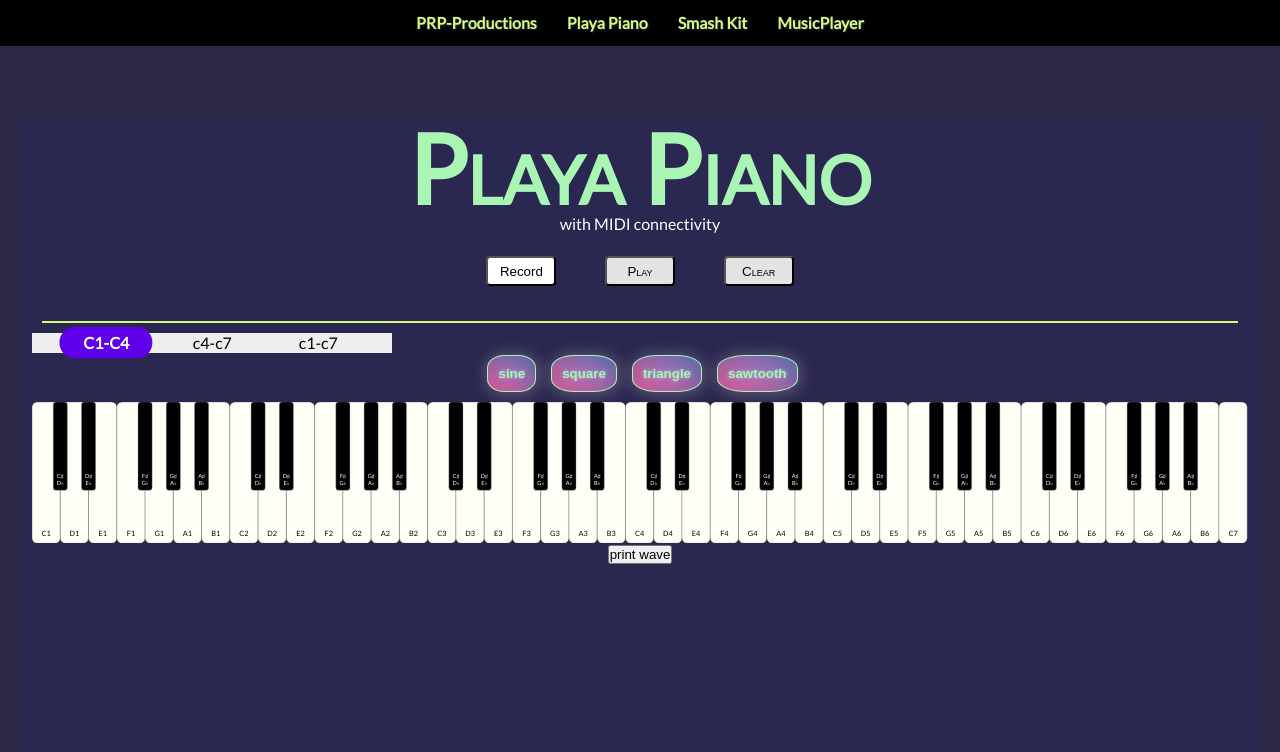
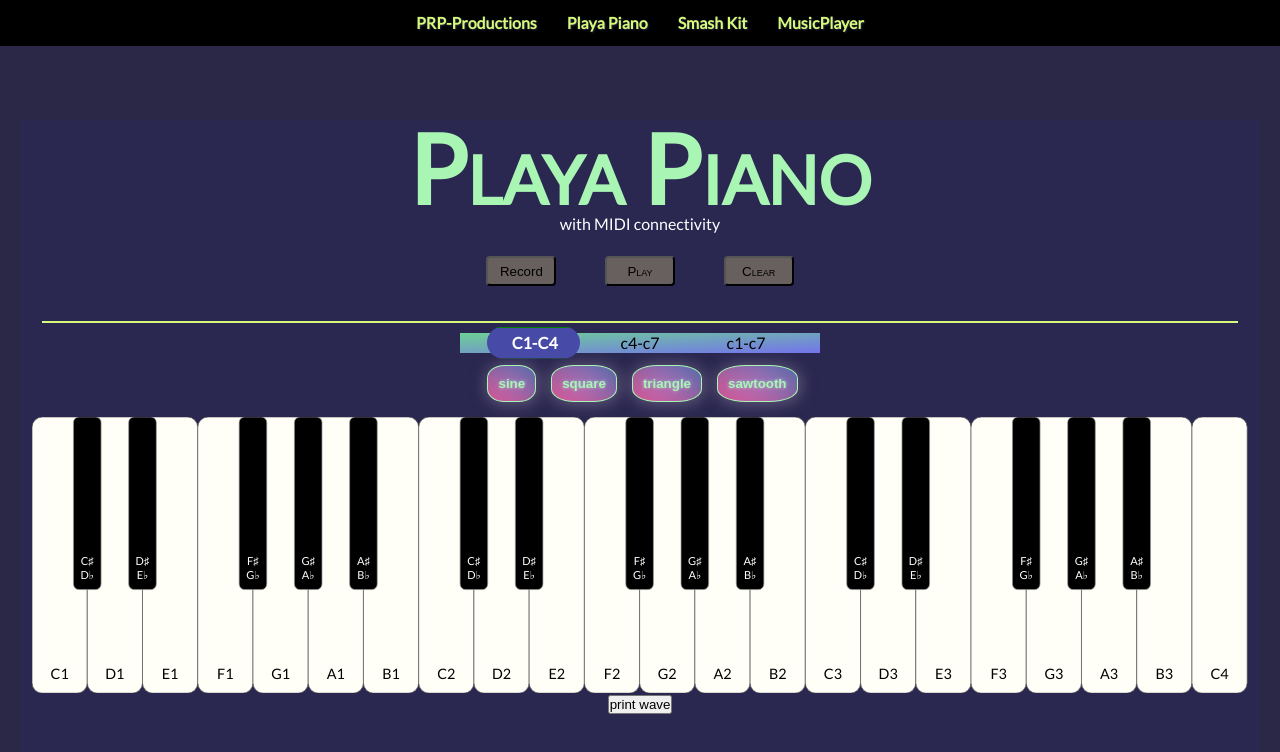
Before and after one commit to prp-productions/prp-productions, a React (Create React App) app: page /midiKeyboard in a window 1280 px wide. Shown: the top 752 px of the page. Built offline with nearby package versions, Linux system fonts and the light colour scheme.

Commit message:
buttons aligned. further styling

```diff
--- a/src/components/Piano.js
+++ b/src/components/Piano.js
@@ -14,7 +14,7 @@ export const Piano = () => {
   const [current, setCurrent] = useState(1);
   const [optionIndex, setOptionIndex] = useState();
 
-  const [range, setRange] = useState(["C1", "C7"]);
+  const [range, setRange] = useState(["C1", "C4"]);
   let svg = null;
   const allNaturalNotes = getAllNaturalNotes(range);
   const whiteKeyWidth = 80;
@@ -277,15 +277,25 @@ export const Piano = () => {
       />
       <RecordingManager audioManager={audioManager} />
 
+      <div className="all-button-container">
         <div className="range-container">
           <div className="bar bar-grey">
-          <div className="option" onClick={() => handleRange(1, ["C1", "C4"])}>
+            <div
+              className="option"
+              onClick={() => handleRange(1, ["C1", "C4"])}
+            >
               c1-c4
             </div>
-          <div className="option" onClick={() => handleRange(2, ["C4", "C7"])}>
+            <div
+              className="option"
+              onClick={() => handleRange(2, ["C4", "C7"])}
+            >
               c4-c7
             </div>
-          <div className="option" onClick={() => handleRange(3, ["C1", "C7"])}>
+            <div
+              className="option"
+              onClick={() => handleRange(3, ["C1", "C7"])}
+            >
               c1-c7
             </div>
           </div>
@@ -331,6 +341,7 @@ export const Piano = () => {
             sawtooth
           </button>
         </div>
+      </div>
       <div ref={pianoElem}></div>
       <button onClick={() => console.log(waveform)}>print wave</button>
     </div>
--- a/src/styles/piano.css
+++ b/src/styles/piano.css
@@ -69,10 +69,17 @@
 .connected_icon2 img {
   background-color: #f5f541;
 }
-
+.all-button-container {
+  display: inline-block;
+}
 .range-container {
   align-items: center;
-  background: #eeedef;
+  background-image: linear-gradient(
+    to bottom right,
+    rgb(110, 208, 149),
+    rgb(116, 116, 235)
+  );
+  margin: 0 0 10px 0;
   display: flex;
   height: 20px;
   justify-content: center;
@@ -93,8 +100,9 @@
   font-weight: bold;
 }
 .bar-purple {
-  background: #6000ea;
+  background: #474aa7;
   color: white;
+  border: 1px solid green;
 
   clip-path: polygon(
     360px 0,
@@ -260,7 +268,7 @@
 }
 
 .waveform-button-container {
-  justify-content: right;
+  margin: 0 0 5px 0;
 }
 
 .waveform-button {
--- a/src/styles/recordingManager.scss
+++ b/src/styles/recordingManager.scss
@@ -1,8 +1,10 @@
 .component_recordingManager {
+  //background-color: rgb(64, 0, 255);
+
   button.recording {
     width: 70px;
     height: 30px;
-    border: 2px solid red;
+    border: 2px solid #ff0000;
     margin: 6%;
     border-radius: 4px;
     background: red !important;
@@ -12,9 +14,10 @@
   }
   .recordedNotes {
     display: block;
+    font-size: x-small;
     color: white;
     border: solid 1px var(--main-light-2);
-    background-color: var(--main-link);
+    background-color: black;
     margin: 10px;
   }
 
@@ -30,10 +33,10 @@
     height: 30px;
 
     margin: 2%;
-    background-color: #ffffff;
+    background-color: #685f5f;
     border-radius: 4px;
 
-    transition: 1s;
+    transition: 0.5s;
   }
 
   button.recordButton:hover {
@@ -49,9 +52,9 @@
     font-variant: small-caps;
     margin: 2%;
     border-radius: 4px;
-    background: #e3e3e3;
+    background: #685f5f;
 
-    transition: 1s;
+    transition: 0.5s;
   }
 
   button.playButton:hover {
@@ -68,7 +71,7 @@
     font-variant: small-caps;
     margin: 2%;
     border-radius: 4px;
-    background: #e3e3e3;
+    background: #685f5f;
 
     transition: 500ms;
   }
```
Lines whose indentation alone changed are shown as unchanged.
